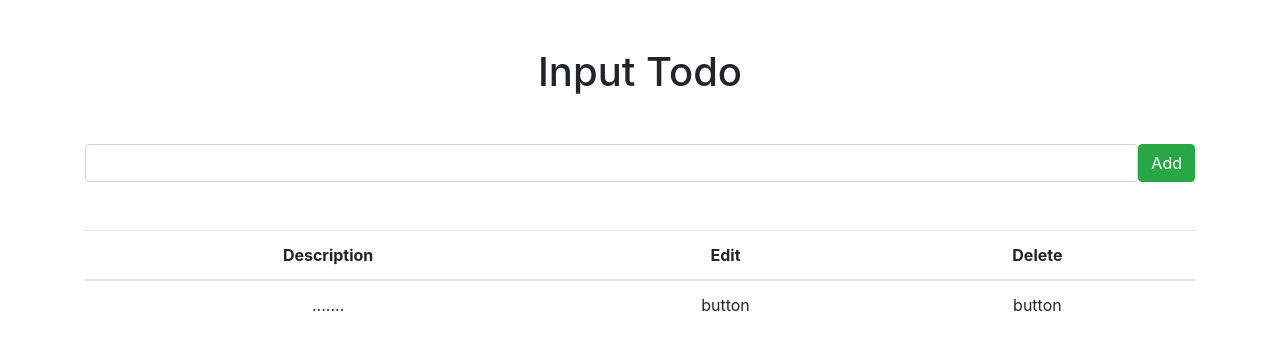
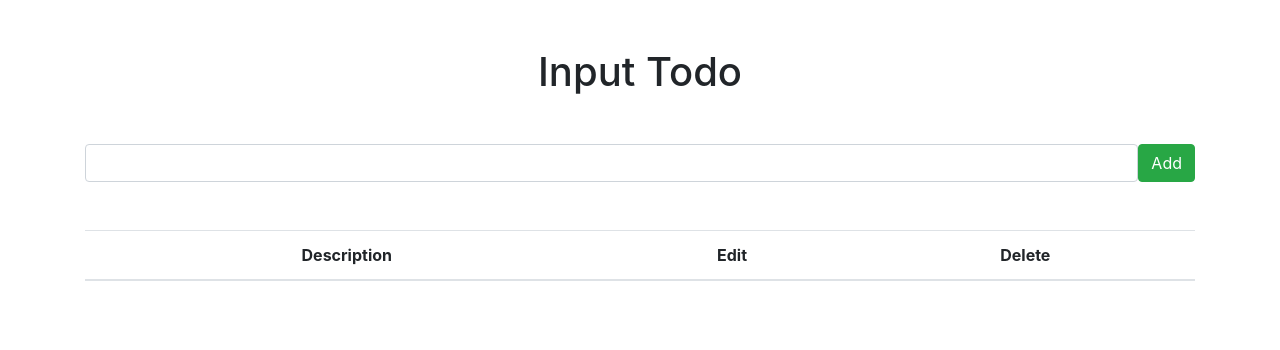
Before and after one commit to Gagandeep-Kaur-01/PERN_Stack, a React (Create React App) app in the folder client/: page / in a window 1280 px wide. Shown: the top 350 px of the page. Built offline with nearby package versions, Linux system fonts and the light colour scheme.

Commit message:
commented hard coded data

```diff
--- a/client/src/components/ListTodos.js
+++ b/client/src/components/ListTodos.js
@@ -13,12 +13,13 @@ const ListTodos = () => {
             </tr>
           </thead>
           <tbody>
-              {/* */}
-            <tr>
-              <td>.......</td>
-              <td>button</td>
-              <td>button</td>
-            </tr>
+            {/* <tr>
+                <td>.......</td>
+                <td>button</td>
+                <td>button</td>
+                </tr>
+            */}
+
           </tbody>
          </table>
       </Fragment>
```
